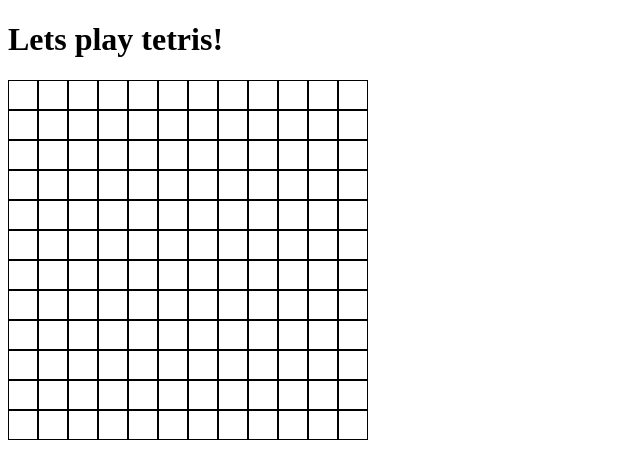
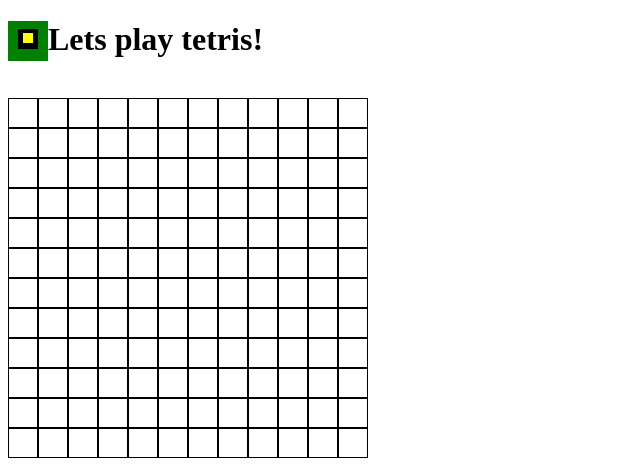
Before and after one commit to bellvat/tetris, a plain HTML site: page index.html in a window 1280 px wide. Shown: the whole page, without its empty margins (0-640 px from the left). Drawn offline with Linux system fonts and the light colour scheme.

Commit message:
Added css for app symbol

```diff
--- a/index.html
+++ b/index.html
@@ -6,8 +6,12 @@
     <link rel="stylesheet" href="show.css" />
   </head>
   <body>
-
-    <h1> Lets play tetris! </h1>
+    <div class="square">
+    </div>
+    <div class="title">
+      <h1> Lets play tetris! </h1>
+    </div>
+    <br/>
     <div class="grid">
     </div>
   </body>
--- a/show.css
+++ b/show.css
@@ -5,3 +5,29 @@ td{
   height: 30px;
   border: 1px solid black;
 }
+
+.square{
+  float:left;
+  width: 40px;
+  height: 40px;
+  overflow: hidden;
+  background: green;
+}
+
+.mid{
+  width: 50%;
+  height: 50%;
+  position: relative;
+  background: black;
+  margin: auto;
+  top: 20%;
+
+}
+.inner{
+  width: 50%;
+  height: 50%;
+  background: yellow;
+  position: relative;
+  top: 20%;
+  margin: auto;
+}
--- a/show.js
+++ b/show.js
@@ -13,3 +13,12 @@ function createGrid(){
   }
 }
 createGrid()
+
+let square = document.querySelector('.square')
+let mid = document.createElement('div')
+let inner = document.createElement('div')
+
+mid.classList.add('mid')
+inner.classList.add('inner')
+square.appendChild(mid)
+mid.appendChild(inner)
```
